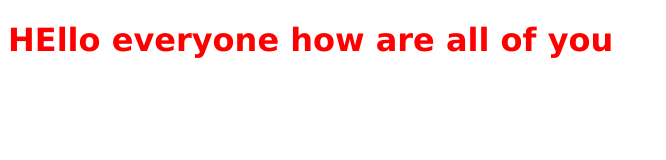
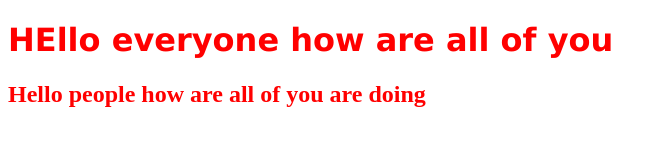
Before and after one commit to Samin35/practise-git1, a plain HTML site: page index.html in a window 1280 px wide. Shown: the whole page, without its empty margins (0-666 px from the left). Drawn offline with Linux system fonts and the light colour scheme.

Commit message:
first commit

```diff
--- a/index.html
+++ b/index.html
@@ -9,5 +9,7 @@
 </head>
 <body>
     <h1>HEllo everyone how are all of you</h1>
+
+    <h2>Hello people how are all of you are doing</h2>
 </body>
 </html>
--- a/style.css
+++ b/style.css
@@ -4,3 +4,8 @@ h1{
     color: red;
     font-family: 'Lucida Sans', 'Lucida Sans Regular', 'Lucida Grande', 'Lucida Sans Unicode', Geneva, Verdana, sans-serif;
 }
+
+h2{
+    color: red;
+    font-weight: 600;
+}
```
